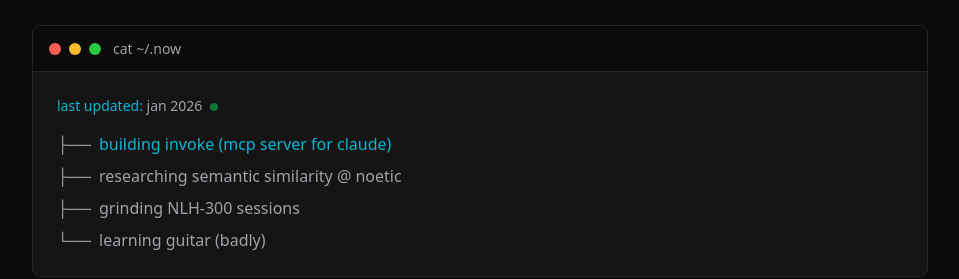
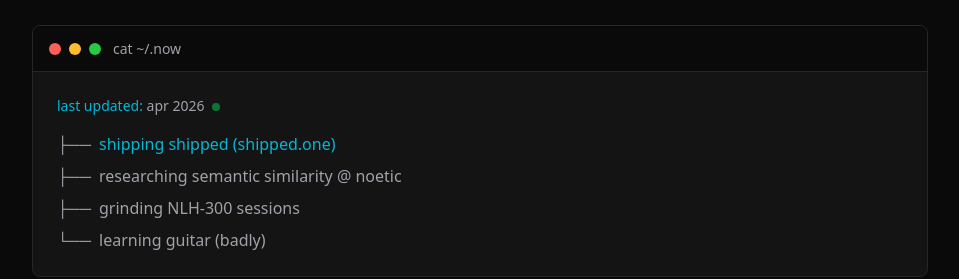
Before and after one commit to tarann26/portfolio, a Next.js app: page / in a window 1280 px wide. Shown: the part 3540-3819 px from the top of the page, without its empty margins (160-1119 px from the left). Built offline with nearby package versions, Linux system fonts and the light colour scheme.

Commit message:
Update Now: Shipped replaces Invoke as current-build headline

```diff
--- a/src/components/sections/Now.tsx
+++ b/src/components/sections/Now.tsx
@@ -10,7 +10,7 @@ interface NowItem {
 }
 
 const nowItems: NowItem[] = [
-  { text: "building invoke (mcp server for claude)", highlight: true },
+  { text: "shipping shipped (shipped.one)", highlight: true },
   { text: "researching semantic similarity @ noetic" },
   { text: "grinding NLH-300 sessions" },
   { text: "learning guitar (badly)" },
@@ -31,7 +31,7 @@ export function Now() {
           <TerminalWindow title="cat ~/.now">
             <div className="space-y-2">
               <p className="text-text-secondary text-sm mb-4">
-                <span className="text-accent-cyan">last updated:</span> jan 2026
+                <span className="text-accent-cyan">last updated:</span> apr 2026
                 <span className="ml-2 inline-block w-2 h-2 rounded-full bg-green-500 animate-pulse" />
               </p>
 
```
